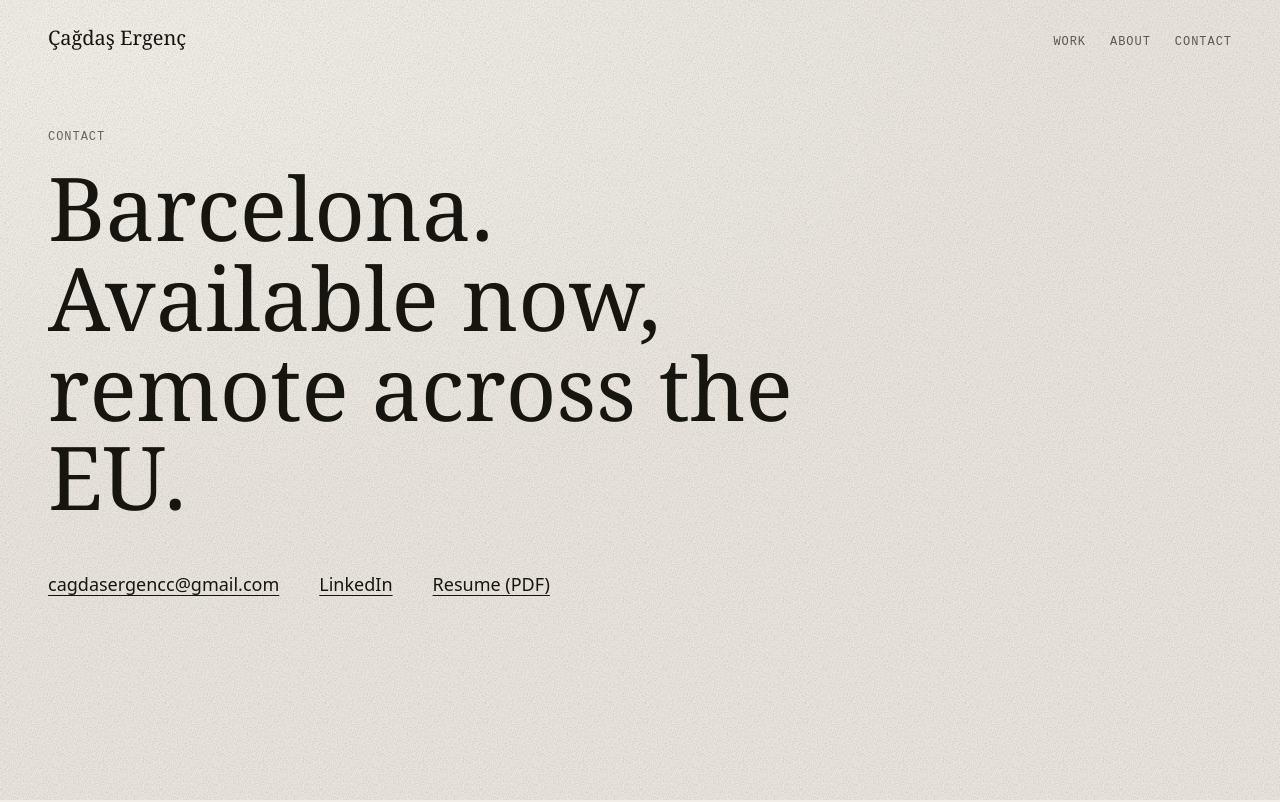
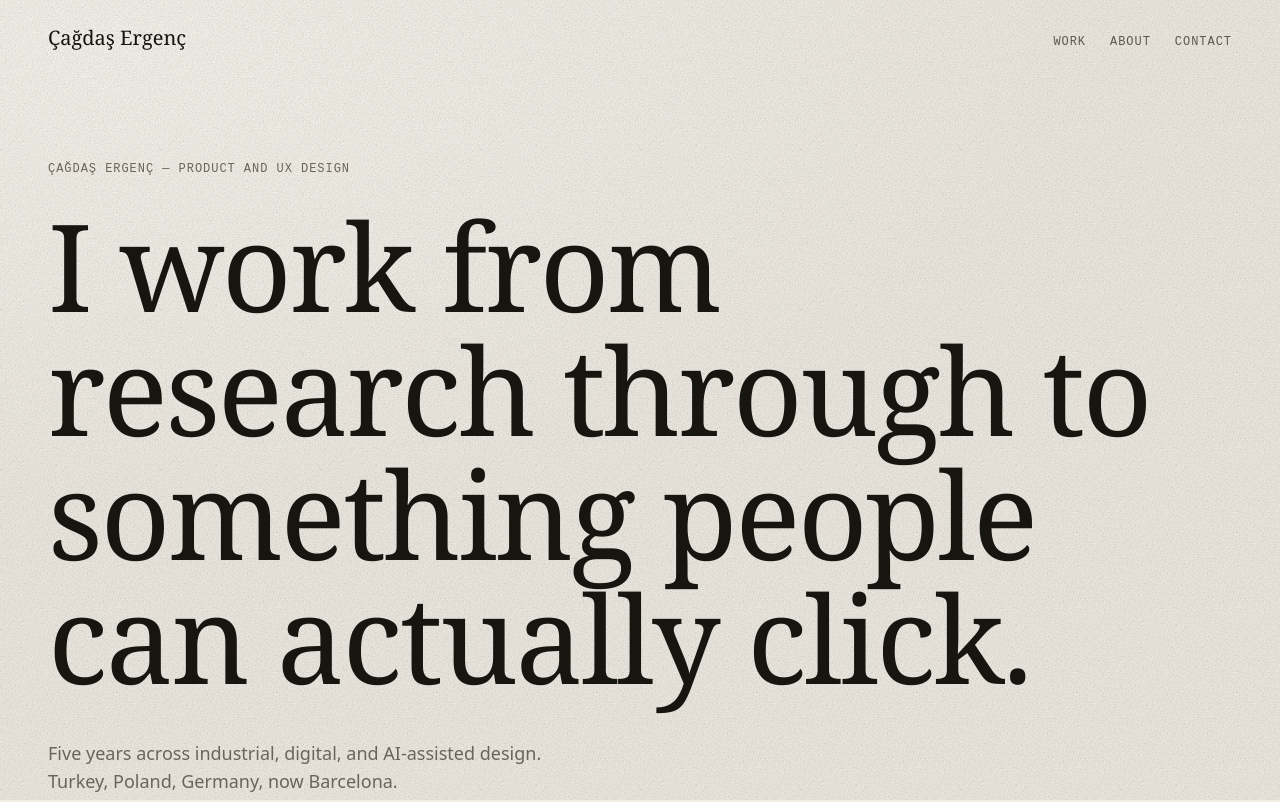
Before and after one commit to cagdasergenc/portfolio, a React (Vite) app: page / in a window 1280 px wide. Shown: the top 802 px of the page. Built offline with nearby package versions, Linux system fonts and the light colour scheme.

Commit message:
Add hero

```diff
--- /dev/null
+++ b/src/components/Hero.jsx
@@ -0,0 +1,14 @@
+export default function Hero() {
+  return (
+    <section className="shell relative flex min-h-[92vh] flex-col justify-end pb-24 pt-40">
+      <p className="label">Çağdaş Ergenç — Product and UX Design</p>
+      <h1 className="mt-6 max-w-[19ch] text-[clamp(2.2rem,9.5vw,9rem)] tracking-[-0.02em]">
+        I work from research through to something people can actually click.
+      </h1>
+      <p className="mt-10 max-w-[48ch] text-lg text-muted">
+        Five years across industrial, digital, and AI-assisted design.
+        Turkey, Poland, Germany, now Barcelona.
+      </p>
+    </section>
+  )
+}
--- a/src/routes/Home.jsx
+++ b/src/routes/Home.jsx
@@ -1,8 +1,10 @@
+import Hero from '../components/Hero'
 import Contact from '../components/Contact'
 
 export default function Home() {
   return (
     <>
+      <Hero />
       <Contact />
     </>
   )
```
